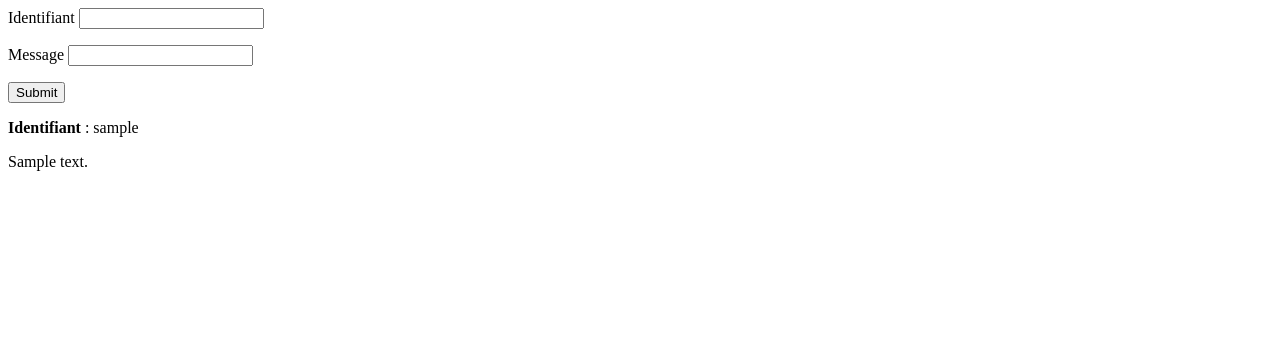
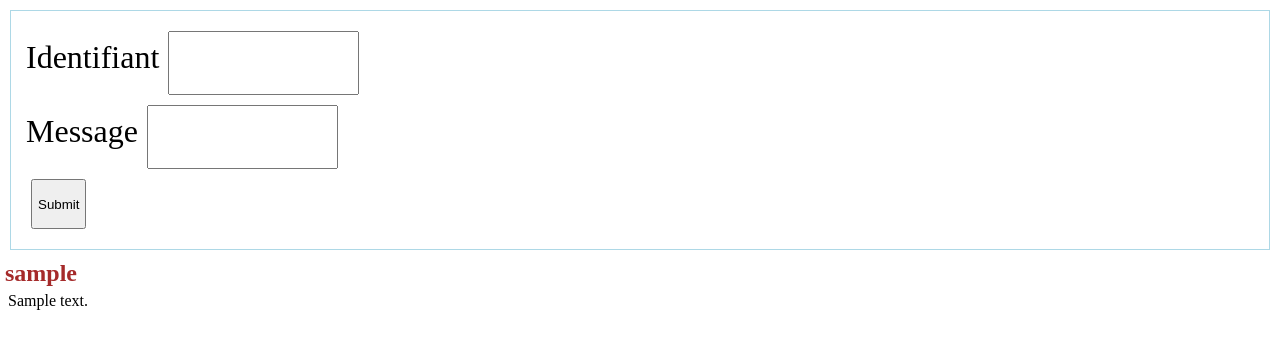
Before and after one commit to Darcoeur974/exoBDD, a PHP site: page /php/minichat.php in a window 1280 px wide. Shown: the top 349 px of the page. Run offline with PHP 8.4, Linux system fonts and the light colour scheme; tables that the repository leaves empty or names only in its code hold one stand-in row (values such as "Sample post").

Commit message:
ajout Css et ajout de com

```diff
--- /dev/null
+++ b/css/style.css
@@ -0,0 +1,35 @@
+*,
+body {
+    padding: 0;
+    margin: 0;
+}
+
+form {
+    margin: 10px;
+    padding: 15px;
+    border: 1px solid lightblue;
+}
+
+label {
+    color: black;
+    font-size: 2em;
+}
+
+input {
+    height: auto;
+    min-height: 50px;
+    margin: 5px;
+    padding: 5px;
+}
+
+.login {
+    color: brown;
+    margin: 5px;
+    font-size: 1.5em;
+}
+
+.message {
+    color: black;
+    margin: 5px;
+    margin-left: 8px;
+}
--- a/index.php
+++ b/index.php
@@ -1 +1,4 @@
-<?php header('Location: php/minichat.php'); ?>
+<?php
+include "php/header.inc.php";
+header('Location: php/minichat.php'); //renvoie imediatement vers la location visé
+?>
--- /dev/null
+++ b/php/header.inc.php
@@ -0,0 +1,11 @@
+<!DOCTYPE html>
+<html lang="en">
+
+<head>
+    <meta charset="UTF-8">
+    <meta name="viewport" content="width=device-width, initial-scale=1.0">
+    <meta http-equiv="X-UA-Compatible" content="ie=edge">
+    <link rel="stylesheet" href="css/style.css">
+    <link rel="stylesheet" href="../css/style.css">
+    <title>exoBDD</title>
+</head>
--- a/php/minichat.php
+++ b/php/minichat.php
@@ -1,9 +1,12 @@
 <?php
+include "header.inc.php";
+
+//accée à la banque de donnée
 try
 {
 	$bdd = new PDO('mysql:host=localhost;dbname=test;charset=utf8', 'root', '');
 }
-catch(Exception $e)
+catch(Exception $e) // verification d'erreur
 {
         die('Erreur : '.$e->getMessage());
 }
@@ -22,16 +25,14 @@ catch(Exception $e)
 </form>
 
 <?php
-$reponse = $bdd->query('SELECT login,message FROM utilisateur');
-while ($donnees = $reponse->fetch())
+$reponse = $bdd->query('SELECT login,message FROM utilisateur'); //recupere les information du serveur
+while ($donnees = $reponse->fetch()) //selectione les information pas ligne (genre de for ... each)
 {
 ?>
-    <p>
-    <strong>Identifiant</strong> : <?php echo $donnees['login']; ?><br />
-    <p><?php echo $donnees['message']?></p>
-   </p>
+    <strong class="login"><?php echo $donnees['login']; ?></strong><br />
+    <p class="message"><?php echo $donnees['message']?></p>
 <?php
 }
 
-$reponse->closeCursor(); // Termine le traitement de la requête
+$reponse->closeCursor(); // stop la requette
 ?>
```
Also changed, not shown: php/minichat_post.php (+5 -3 lines).
